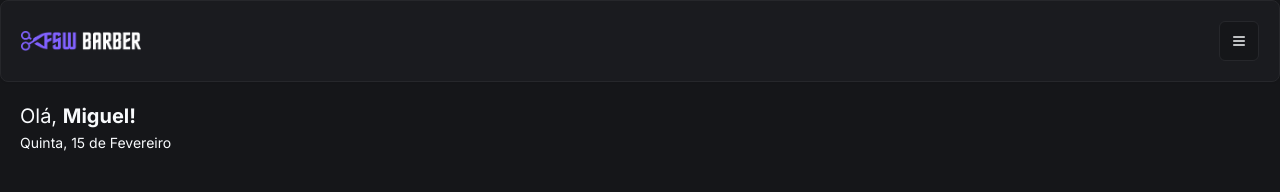
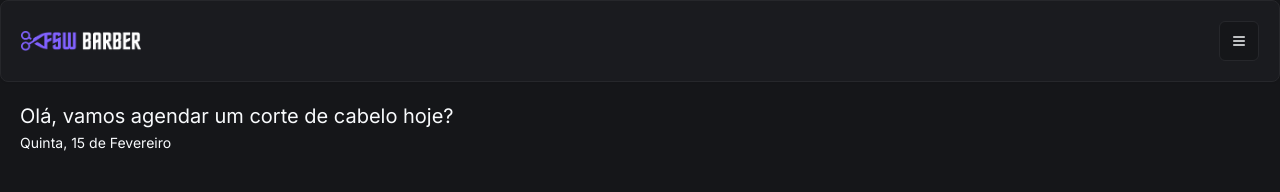
Before and after one commit to GustavoYM01/fullstackweek-barber, a Next.js app: page / in a window 1280 px wide. Shown: the top 192 px of the page. Built offline with nearby package versions, Linux system fonts and the light colour scheme; no server answers; the database is empty.

Commit message:
feat: add user name to home page

```diff
--- a/app/(home)/page.tsx
+++ b/app/(home)/page.tsx
@@ -49,7 +49,9 @@ export default async function Home() {
       <Header />
       <div className="px-5 py-5">
         <h2 className="text-xl">
-          Olá, <b>Miguel!</b>
+          {session?.user
+            ? `Olá, ${session.user.name?.split(" ")[0]}`
+            : "Olá, vamos agendar um corte de cabelo hoje?"}
         </h2>
         <span className="text-sm">{showDate()}</span>
       </div>
```
